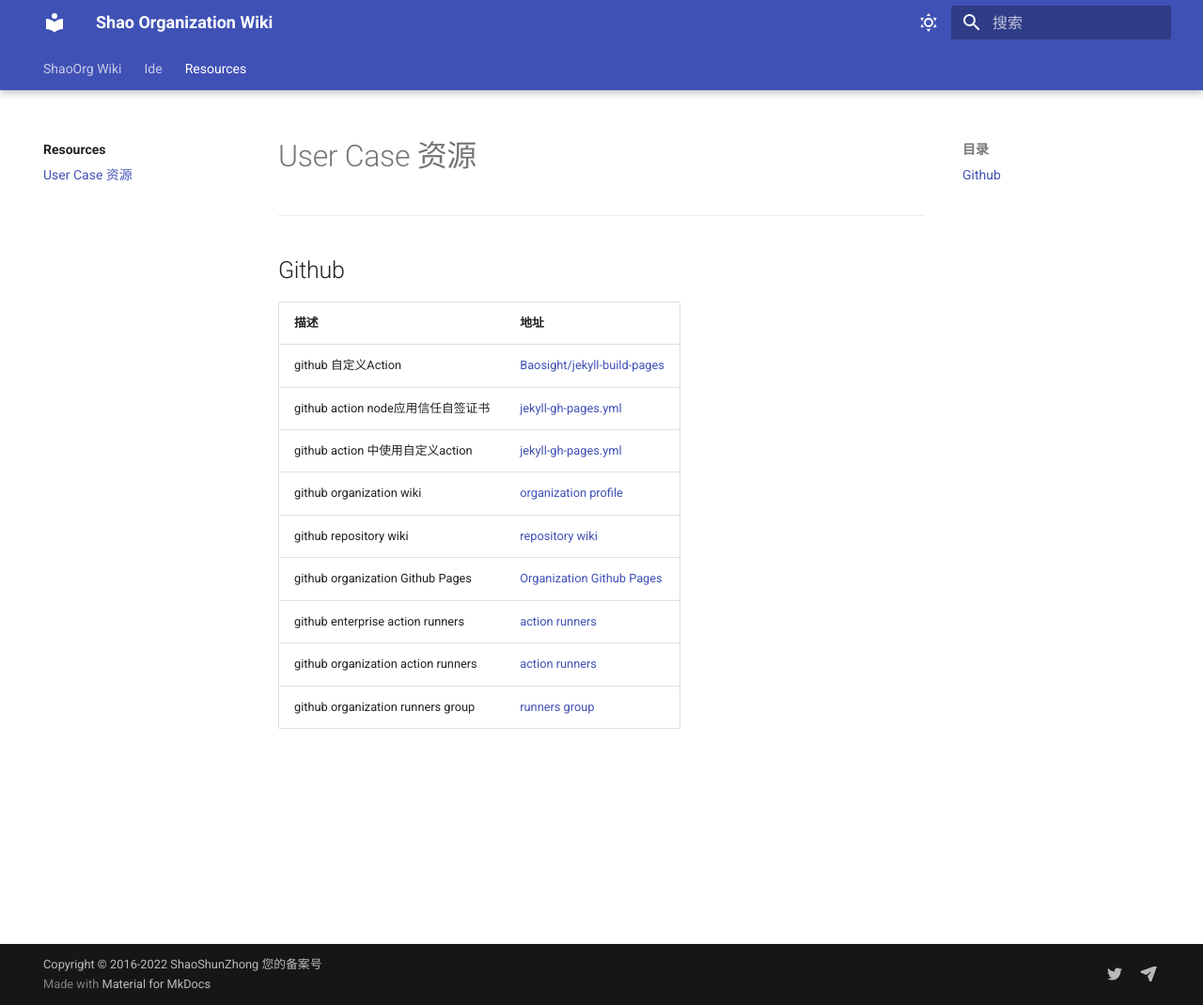
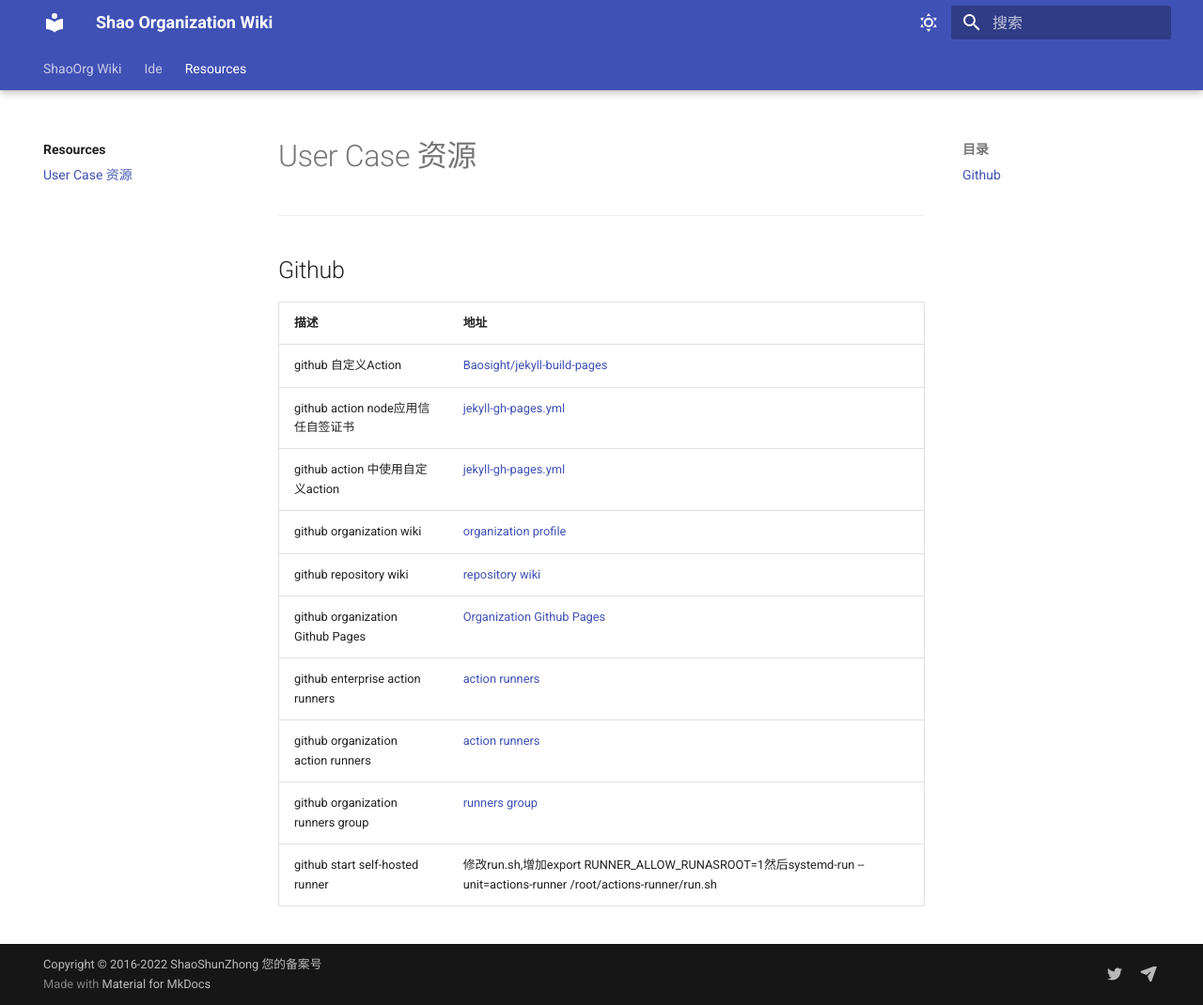
Before and after one commit to ShaoOrg/bulletin, an MkDocs documentation site: the page built from docs/resources/examples.md, in a window 1280 px wide and 1070 px high. Shown: the whole window at 94% size. Built offline with MkDocs 1.6.1 and Material for MkDocs 9.7.7, drawn with Linux system fonts in a browser that asks for light colours.

Commit message:
NOCR: github action runners

```diff
--- a/docs/resources/examples.md
+++ b/docs/resources/examples.md
@@ -12,3 +12,4 @@
 |github enterprise action runners|[action runners](https://github.shao.sh/enterprises/ssz/settings/actions/runners)|
 |github organization action runners|[action runners](https://github.shao.sh/organizations/Baosight/settings/actions/runners)|
 |github organization runners group|[runners group](https://github.shao.sh/organizations/Baosight/settings/actions/runner-groups/3)|
+|github start self-hosted runner|修改run.sh,增加export RUNNER_ALLOW_RUNASROOT=1然后systemd-run --unit=actions-runner  /root/actions-runner/run.sh|
```
